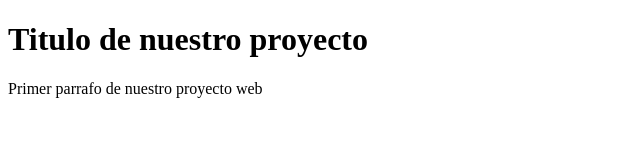
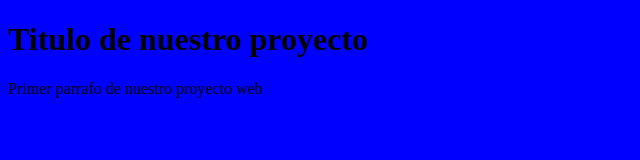
Before and after one commit to Klesserr/CursoGit, a plain HTML site: page index.html in a window 1280 px wide. Shown: the whole page, without its empty margins (0-640 px from the left). Drawn offline with Linux system fonts and the light colour scheme.

```diff
--- /dev/null
+++ b/css/estilos.css
@@ -0,0 +1,7 @@
+@charset "utf-8";
+/* CSS Document */
+
+body{
+background-color:#0000FF;
+
+}
--- a/index.html
+++ b/index.html
@@ -3,6 +3,7 @@
 <head>
 <meta http-equiv="Content-Type" content="text/html; charset=utf-8" />
 <title>Untitled Document</title>
+<link href="css/estilos.css" rel="stylesheet" type="text/css" />
 </head>
 
 <body>
--- /dev/null
+++ b/js/javascript.js
@@ -0,0 +1 @@
+// JavaScript Document
```
